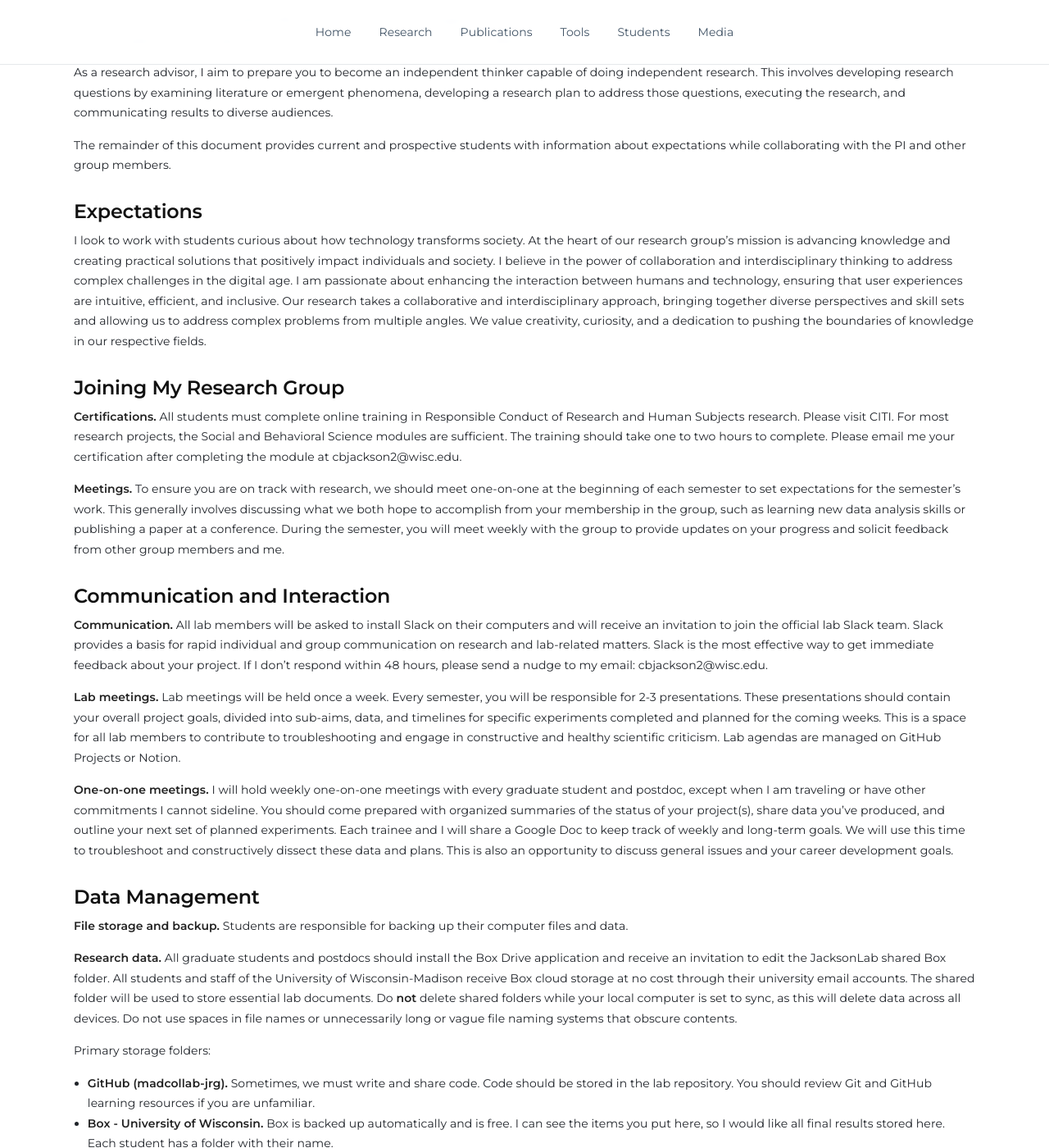
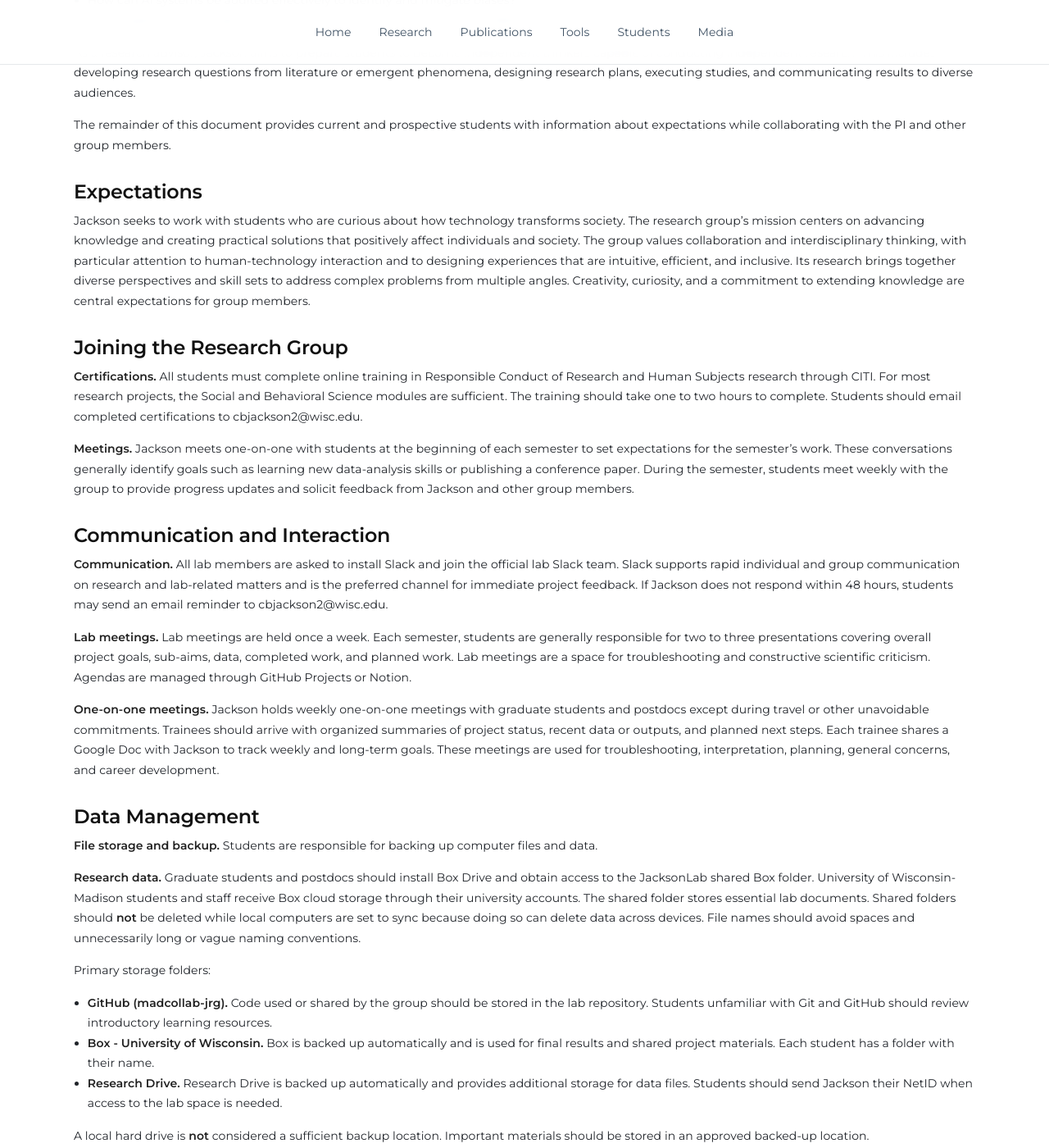
Before and after one commit to cjacks04/cjacks04.github.io, a Jekyll site: the page built from compact-of-expectations.md, in a window 1280 px wide and 1400 px high, scrolled down 861 px. Shown: the whole window at 82% size. Built offline with Jekyll 4.4.1, drawn with Linux system fonts in a browser that asks for light colours; nearby versions of some CDN libraries; a style sheet for code colours, icons or effects is not loaded; some of the changed text lies outside the part shown.

Commit message:
Rewrite advising compact in third person

```diff
--- a/compact-of-expectations.md
+++ b/compact-of-expectations.md
@@ -10,11 +10,11 @@ _Last updated: May 19, 2022_
 
 ### Lab Mission and Philosophy
 
-The research group is led by Corey Jackson, Ph.D., a faculty member at the University of Wisconsin-Madison Information School. The central mission of this group is to contribute knowledge about how users behave in social computing systems to improve users' experiences through theory-based design. There are two research streams led by Prof. Jackson in collaboration with graduate and undergraduate students.
+The research group is led by Corey Jackson, Ph.D., a faculty member at the University of Wisconsin-Madison Information School. The central mission of the group is to contribute knowledge about how users behave in social computing systems and to improve users' experiences through theory-based design. The group includes two research streams led by Prof. Jackson in collaboration with graduate and undergraduate students.
 
 #### Human Behavior in Social Computing Systems
 
-Research in this area primarily investigates how individuals interact and contribute to various social computing platforms, especially citizen science projects. We utilize qualitative methods like interviews and quantitative tools, including system log data analysis and machine learning techniques, to model and enhance user behavior, learning, and motivation. We aim to develop insights that inform better system design to foster effective collaboration and increased user engagement.
+Research in this area primarily investigates how individuals interact and contribute to social computing platforms, especially citizen science projects. The group uses qualitative methods such as interviews and quantitative approaches including system log data analysis and machine learning to model and enhance user behavior, learning, and motivation. The goal is to develop insights that inform better system design and foster effective collaboration and sustained engagement.
 
 Key research questions include:
 
@@ -23,52 +23,52 @@ Key research questions include:
 
 #### Artificial Intelligence and Machine Learning Ethics
 
-Our work in AI and machine learning ethics focuses on evaluating and developing frameworks to ensure that AI systems are transparent, fair, and accountable. This includes conducting socio-technical audits and legislative analyses to examine how AI policies are formulated and implemented across different states. We work with policymakers, data scientists, and community members to bridge the gap between technical potential and ethical application. Methods we use include content analysis of legislative documents, interviews with stakeholders, and scenario-based evaluations to assess the impacts of AI decisions.
+The group's work in AI and machine learning ethics focuses on evaluating and developing frameworks to ensure that AI systems are transparent, fair, and accountable. This includes socio-technical audits and legislative analyses examining how AI policies are formulated and implemented across different states. The group works with policymakers, data scientists, and community members to bridge technical potential and ethical application. Methods include content analysis of legislative documents, stakeholder interviews, and scenario-based evaluations of AI decision-making.
 
 Key research questions include:
 
 - How can AI systems be audited effectively to identify and mitigate biases?
 - What legislative and organizational practices can help ensure that AI deployments are socially responsible and technically robust?
 
-As a research advisor, I aim to prepare you to become an independent thinker capable of doing independent research. This involves developing research questions by examining literature or emergent phenomena, developing a research plan to address those questions, executing the research, and communicating results to diverse audiences.
+As a research advisor, Jackson aims to prepare students to become independent thinkers capable of conducting independent research. This includes developing research questions from literature or emergent phenomena, designing research plans, executing studies, and communicating results to diverse audiences.
 
 The remainder of this document provides current and prospective students with information about expectations while collaborating with the PI and other group members.
 
 ## Expectations
 
-I look to work with students curious about how technology transforms society. At the heart of our research group’s mission is advancing knowledge and creating practical solutions that positively impact individuals and society. I believe in the power of collaboration and interdisciplinary thinking to address complex challenges in the digital age. I am passionate about enhancing the interaction between humans and technology, ensuring that user experiences are intuitive, efficient, and inclusive. Our research takes a collaborative and interdisciplinary approach, bringing together diverse perspectives and skill sets and allowing us to address complex problems from multiple angles. We value creativity, curiosity, and a dedication to pushing the boundaries of knowledge in our respective fields.
+Jackson seeks to work with students who are curious about how technology transforms society. The research group's mission centers on advancing knowledge and creating practical solutions that positively affect individuals and society. The group values collaboration and interdisciplinary thinking, with particular attention to human-technology interaction and to designing experiences that are intuitive, efficient, and inclusive. Its research brings together diverse perspectives and skill sets to address complex problems from multiple angles. Creativity, curiosity, and a commitment to extending knowledge are central expectations for group members.
 
-## Joining My Research Group
+## Joining the Research Group
 
-**Certifications.** All students must complete online training in Responsible Conduct of Research and Human Subjects research. Please visit CITI. For most research projects, the Social and Behavioral Science modules are sufficient. The training should take one to two hours to complete. Please email me your certification after completing the module at cbjackson2@wisc.edu.
+**Certifications.** All students must complete online training in Responsible Conduct of Research and Human Subjects research through CITI. For most research projects, the Social and Behavioral Science modules are sufficient. The training should take one to two hours to complete. Students should email completed certifications to cbjackson2@wisc.edu.
 
-**Meetings.** To ensure you are on track with research, we should meet one-on-one at the beginning of each semester to set expectations for the semester’s work. This generally involves discussing what we both hope to accomplish from your membership in the group, such as learning new data analysis skills or publishing a paper at a conference. During the semester, you will meet weekly with the group to provide updates on your progress and solicit feedback from other group members and me.
+**Meetings.** Jackson meets one-on-one with students at the beginning of each semester to set expectations for the semester's work. These conversations generally identify goals such as learning new data-analysis skills or publishing a conference paper. During the semester, students meet weekly with the group to provide progress updates and solicit feedback from Jackson and other group members.
 
 ## Communication and Interaction
 
-**Communication.** All lab members will be asked to install Slack on their computers and will receive an invitation to join the official lab Slack team. Slack provides a basis for rapid individual and group communication on research and lab-related matters. Slack is the most effective way to get immediate feedback about your project. If I don’t respond within 48 hours, please send a nudge to my email: cbjackson2@wisc.edu.
+**Communication.** All lab members are asked to install Slack and join the official lab Slack team. Slack supports rapid individual and group communication on research and lab-related matters and is the preferred channel for immediate project feedback. If Jackson does not respond within 48 hours, students may send an email reminder to cbjackson2@wisc.edu.
 
-**Lab meetings.** Lab meetings will be held once a week. Every semester, you will be responsible for 2-3 presentations. These presentations should contain your overall project goals, divided into sub-aims, data, and timelines for specific experiments completed and planned for the coming weeks. This is a space for all lab members to contribute to troubleshooting and engage in constructive and healthy scientific criticism. Lab agendas are managed on GitHub Projects or Notion.
+**Lab meetings.** Lab meetings are held once a week. Each semester, students are generally responsible for two to three presentations covering overall project goals, sub-aims, data, completed work, and planned work. Lab meetings are a space for troubleshooting and constructive scientific criticism. Agendas are managed through GitHub Projects or Notion.
 
-**One-on-one meetings.** I will hold weekly one-on-one meetings with every graduate student and postdoc, except when I am traveling or have other commitments I cannot sideline. You should come prepared with organized summaries of the status of your project(s), share data you’ve produced, and outline your next set of planned experiments. Each trainee and I will share a Google Doc to keep track of weekly and long-term goals. We will use this time to troubleshoot and constructively dissect these data and plans. This is also an opportunity to discuss general issues and your career development goals.
+**One-on-one meetings.** Jackson holds weekly one-on-one meetings with graduate students and postdocs except during travel or other unavoidable commitments. Trainees should arrive with organized summaries of project status, recent data or outputs, and planned next steps. Each trainee shares a Google Doc with Jackson to track weekly and long-term goals. These meetings are used for troubleshooting, interpretation, planning, general concerns, and career development.
 
 ## Data Management
 
-**File storage and backup.** Students are responsible for backing up their computer files and data.
+**File storage and backup.** Students are responsible for backing up computer files and data.
 
-**Research data.** All graduate students and postdocs should install the Box Drive application and receive an invitation to edit the JacksonLab shared Box folder. All students and staff of the University of Wisconsin-Madison receive Box cloud storage at no cost through their university email accounts. The shared folder will be used to store essential lab documents. Do **not** delete shared folders while your local computer is set to sync, as this will delete data across all devices. Do not use spaces in file names or unnecessarily long or vague file naming systems that obscure contents.
+**Research data.** Graduate students and postdocs should install Box Drive and obtain access to the JacksonLab shared Box folder. University of Wisconsin-Madison students and staff receive Box cloud storage through their university accounts. The shared folder stores essential lab documents. Shared folders should **not** be deleted while local computers are set to sync because doing so can delete data across devices. File names should avoid spaces and unnecessarily long or vague naming conventions.
 
 Primary storage folders:
 
-- **GitHub (madcollab-jrg).** Sometimes, we must write and share code. Code should be stored in the lab repository. You should review Git and GitHub learning resources if you are unfamiliar.
-- **Box - University of Wisconsin.** Box is backed up automatically and is free. I can see the items you put here, so I would like all final results stored here. Each student has a folder with their name.
-- **Research Drive.** Research Drive is backed up automatically and provides more storage. I store data files here. Please contact me with your NetID so I can add you to my lab space.
+- **GitHub (madcollab-jrg).** Code used or shared by the group should be stored in the lab repository. Students unfamiliar with Git and GitHub should review introductory learning resources.
+- **Box - University of Wisconsin.** Box is backed up automatically and is used for final results and shared project materials. Each student has a folder with their name.
+- **Research Drive.** Research Drive is backed up automatically and provides additional storage for data files. Students should send Jackson their NetID when access to the lab space is needed.
 
-A hard drive on your PC is **not** backed up, so I strongly suggest that you do not store important items on your hard drive unless you regularly back it up.
+A local hard drive is **not** considered a sufficient backup location. Important materials should be stored in an approved backed-up location.
 
 ## Research Infrastructure
 
-I use a range of tools for conducting research. I’ve grouped them below with short descriptions.
+The group uses a range of tools for conducting research.
 
 ### Collaboration and Project Management
 
@@ -95,11 +95,11 @@ I use a range of tools for conducting research. I’ve grouped them below with s
 ### Writing Manuscripts and Posters
 
 - Google Docs
-- Overleaf - for most conference and journal publications, I require students to use an online LaTeX editor for camera-ready manuscripts.
+- Overleaf - most conference and journal publications use an online LaTeX editor for camera-ready manuscripts.
 
 ## Conferences, Journals, and Other Outlets
 
-Our group publishes and engages across venues at the intersection of human-computer interaction, computer-supported cooperative work, social computing, information science, civic technology, public administration, and responsible AI.
+The group publishes and engages across venues at the intersection of human-computer interaction, computer-supported cooperative work, social computing, information science, civic technology, public administration, and responsible AI.
 
 #### Human-Computer Interaction, CSCW, and Participatory Design
 
```
